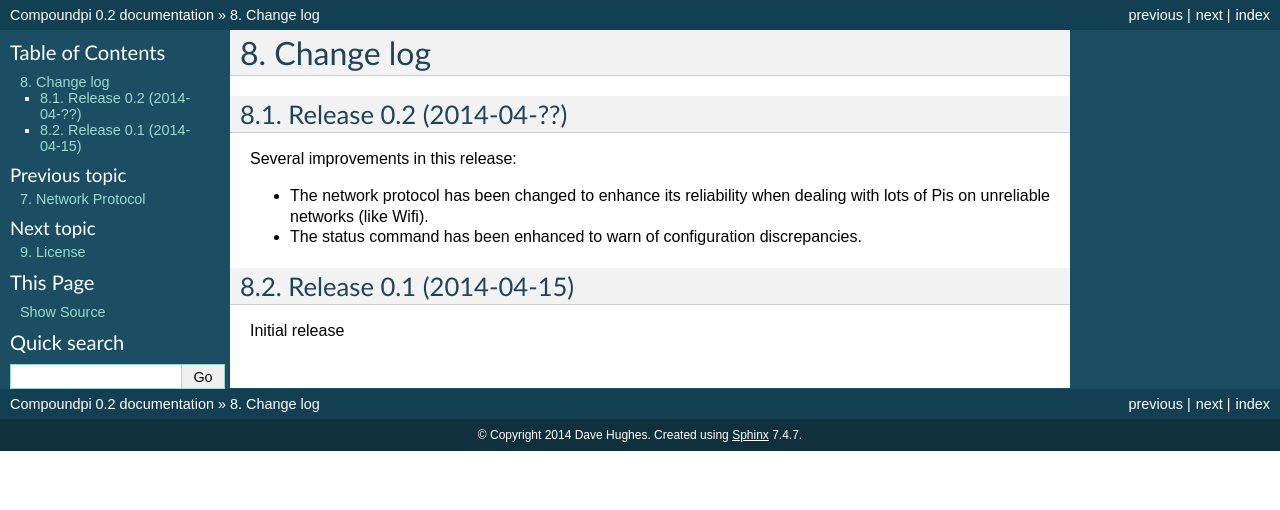
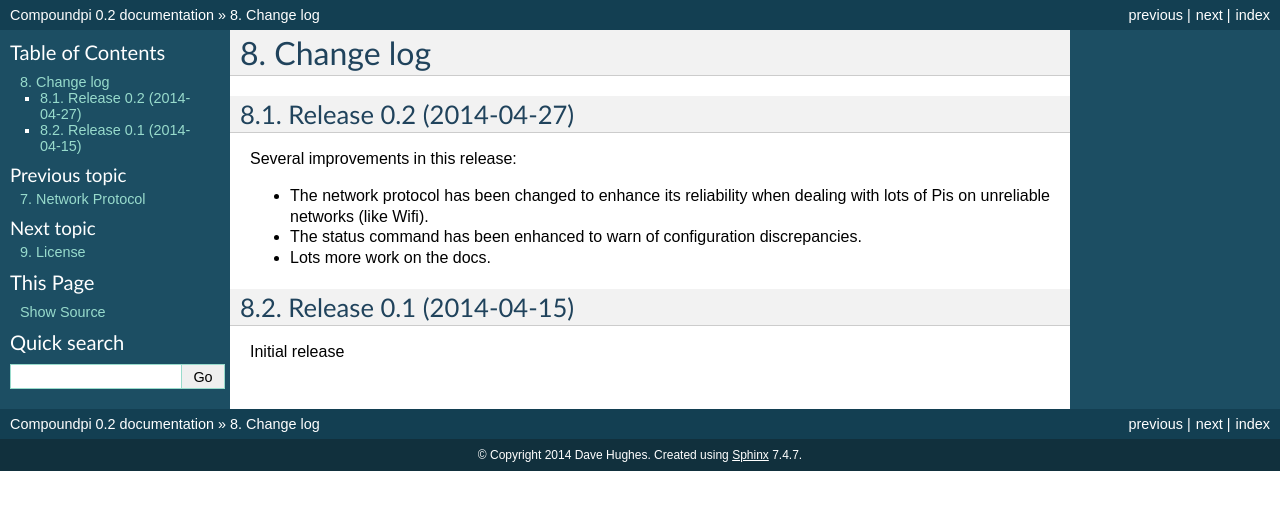
Before and after one commit to waveform-computing/compoundpi, a Sphinx documentation site: the page built from docs/changelog.rst, in a window 1280 px wide. Shown: the top 510 px of the page. Built offline with Sphinx 7.4.7, drawn with Linux system fonts in a browser that asks for light colours.

Commit message:
Finalize release date in changelog

```diff
--- a/docs/changelog.rst
+++ b/docs/changelog.rst
@@ -5,7 +5,7 @@ Change log
 ==========
 
 
-Release 0.2 (2014-04-??)
+Release 0.2 (2014-04-27)
 ========================
 
 Several improvements in this release:
@@ -13,6 +13,7 @@ Several improvements in this release:
 * The network protocol has been changed to enhance its reliability when dealing
   with lots of Pis on unreliable networks (like Wifi).
 * The status command has been enhanced to warn of configuration discrepancies.
+* Lots more work on the docs.
 
 
 Release 0.1 (2014-04-15)
```
